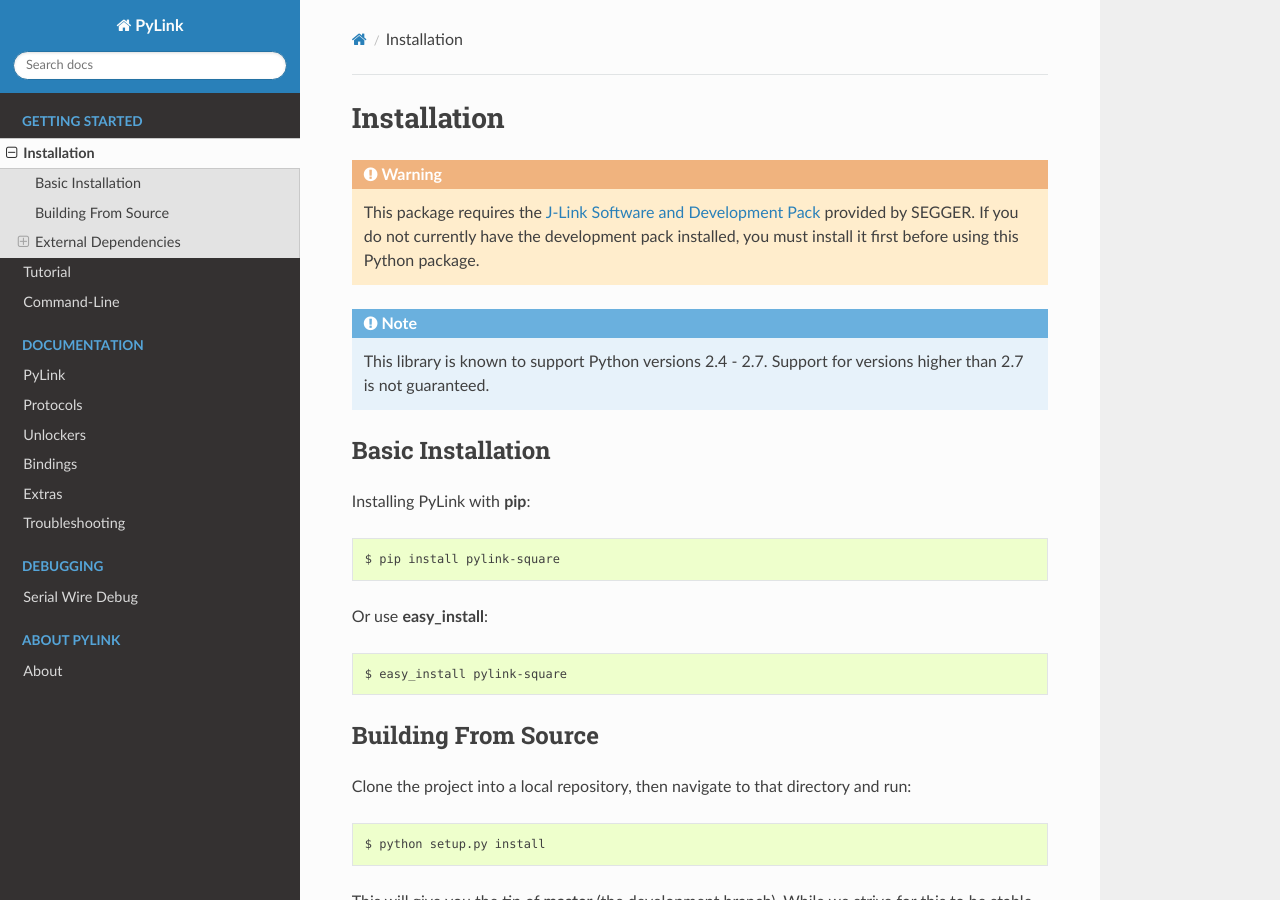
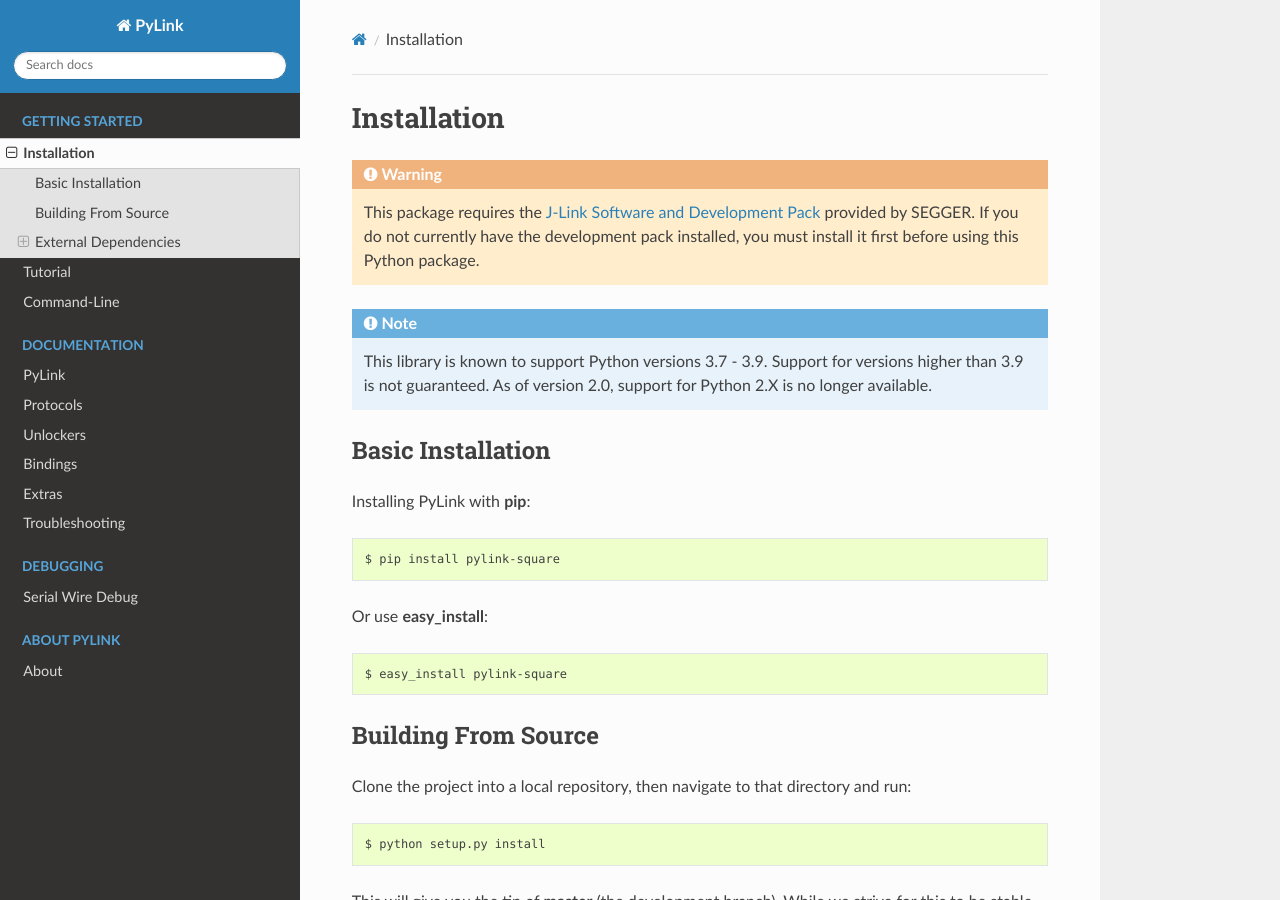
Before and after one commit to square/pylink, a Sphinx documentation site: the page built from docs/installation.rst, in a window 1280 px wide and 900 px high. Built offline with Sphinx 7.4.7 and the Read the Docs theme 3.1.0, drawn with Linux system fonts in a browser that asks for light colours.

Commit message:
Draft 2.0.0 Release

```diff
--- a/docs/installation.rst
+++ b/docs/installation.rst
@@ -10,8 +10,9 @@
 
 .. note::
 
-   This library is known to support Python versions 2.4 - 2.7.  Support for
-   versions higher than 2.7 is not guaranteed.
+   This library is known to support Python versions 3.7 - 3.9.  Support for
+   versions higher than 3.9 is not guaranteed. As of version 2.0, support for
+   Python 2.X is no longer available.
 
 Basic Installation
 ------------------
--- a/pylink/__init__.py
+++ b/pylink/__init__.py
@@ -12,7 +12,7 @@
 # See the License for the specific language governing permissions and
 # limitations under the License.
 
-__version__ = '1.7.0'
+__version__ = '2.0.0'
 __title__ = 'pylink'
 __author__ = 'Square Embedded Software Team'
 __author_email__ = 'esw-team@squareup.com'
--- a/setup.cfg
+++ b/setup.cfg
@@ -5,8 +5,11 @@
 [metadata]
 description-file = README.md
 
+[options]
+python_requires = >=3.0
+
 [bdist_wheel]
-universal = 1
+universal = 0
 
 [behave]
 color = True
--- a/setup.py
+++ b/setup.py
@@ -290,5 +290,7 @@
         'clean': CleanCommand,
         'coverage': CoverageCommand,
         'bddtest': BDDTestCommand
-    }
+    },
+
+    python_requires='>=3.0',
 )
```
Also changed, not shown: CHANGELOG.md (+6 -0 lines), CONTRIBUTORS.md (+1 -0 lines), README.md (+1 -1 lines).
